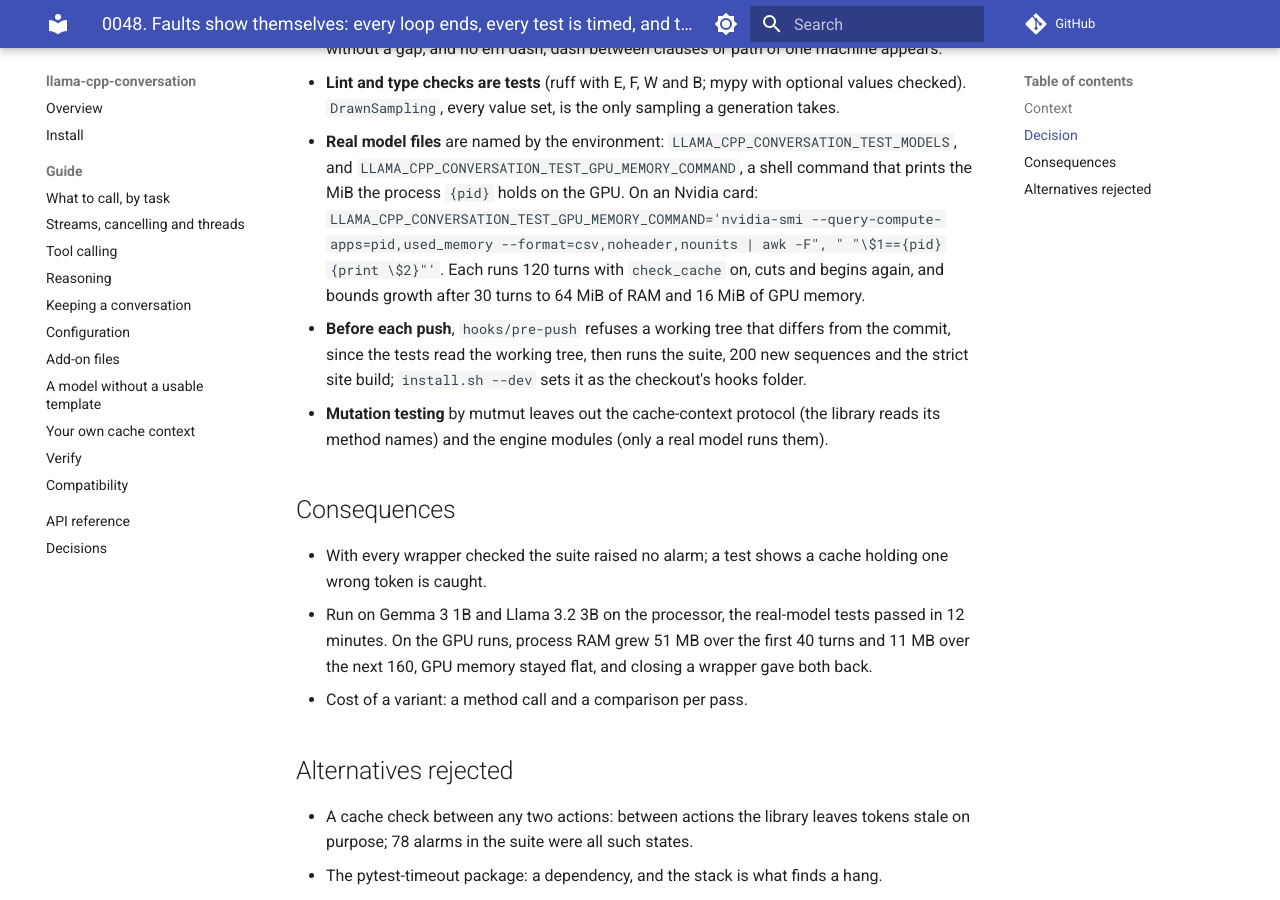
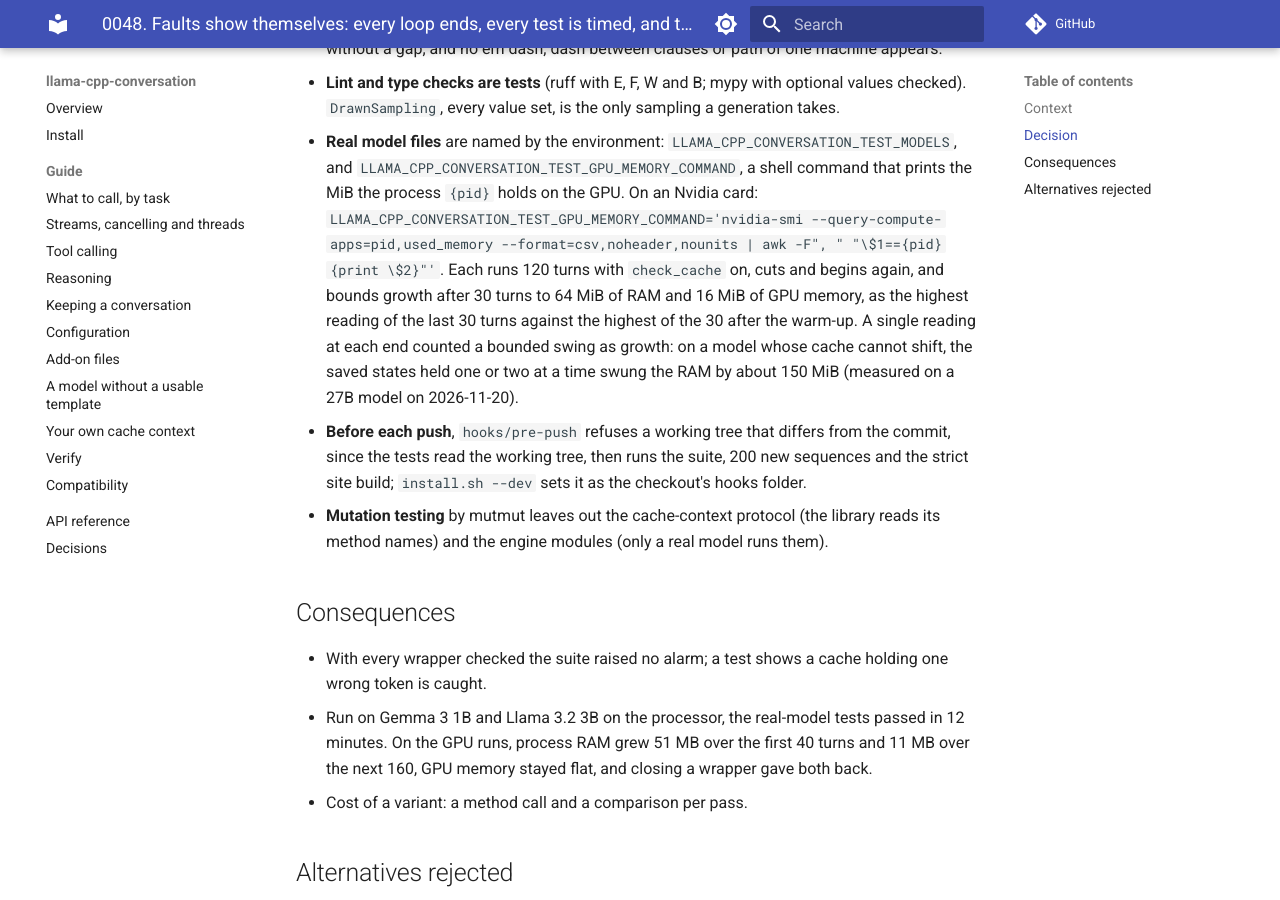
Before and after one commit to Flinlix/faster-llama-chat, an MkDocs documentation site: the page built from docs/decisions/0048-faults-that-show-themselves.md, in a window 1280 px wide and 900 px high, scrolled down 978 px. Built offline with MkDocs 1.6.1 and Material for MkDocs 9.7.7, drawn with Linux system fonts in a browser that asks for light colours; comment, search, counter and statistics services are not loaded.

Commit message:
Compare memory peaks in the real-model test, and put the process id into the memory command as text

```diff
--- a/docs/decisions/0048-faults-that-show-themselves.md
+++ b/docs/decisions/0048-faults-that-show-themselves.md
@@ -40,7 +40,11 @@ that never ended, on a turn a reply cap cut inside a call.
   MiB the process `{pid}` holds on the GPU. On an Nvidia card:
   `LLAMA_CPP_CONVERSATION_TEST_GPU_MEMORY_COMMAND='nvidia-smi --query-compute-apps=pid,used_memory --format=csv,noheader,nounits | awk -F", " "\$1=={pid}{print \$2}"'`.
   Each runs 120 turns with `check_cache` on, cuts and begins again, and bounds
-  growth after 30 turns to 64 MiB of RAM and 16 MiB of GPU memory.
+  growth after 30 turns to 64 MiB of RAM and 16 MiB of GPU memory, as the
+  highest reading of the last 30 turns against the highest of the 30 after the
+  warm-up. A single reading at each end counted a bounded swing as growth: on
+  a model whose cache cannot shift, the saved states held one or two at a time
+  swung the RAM by about 150 MiB (measured on a 27B model on 2026-11-20).
 - **Before each push**, `hooks/pre-push` refuses a working tree that differs
   from the commit, since the tests read the working tree, then runs the suite,
   200 new sequences and the strict site build; `install.sh --dev` sets it as
```
Also changed, not shown: 1 other file.
